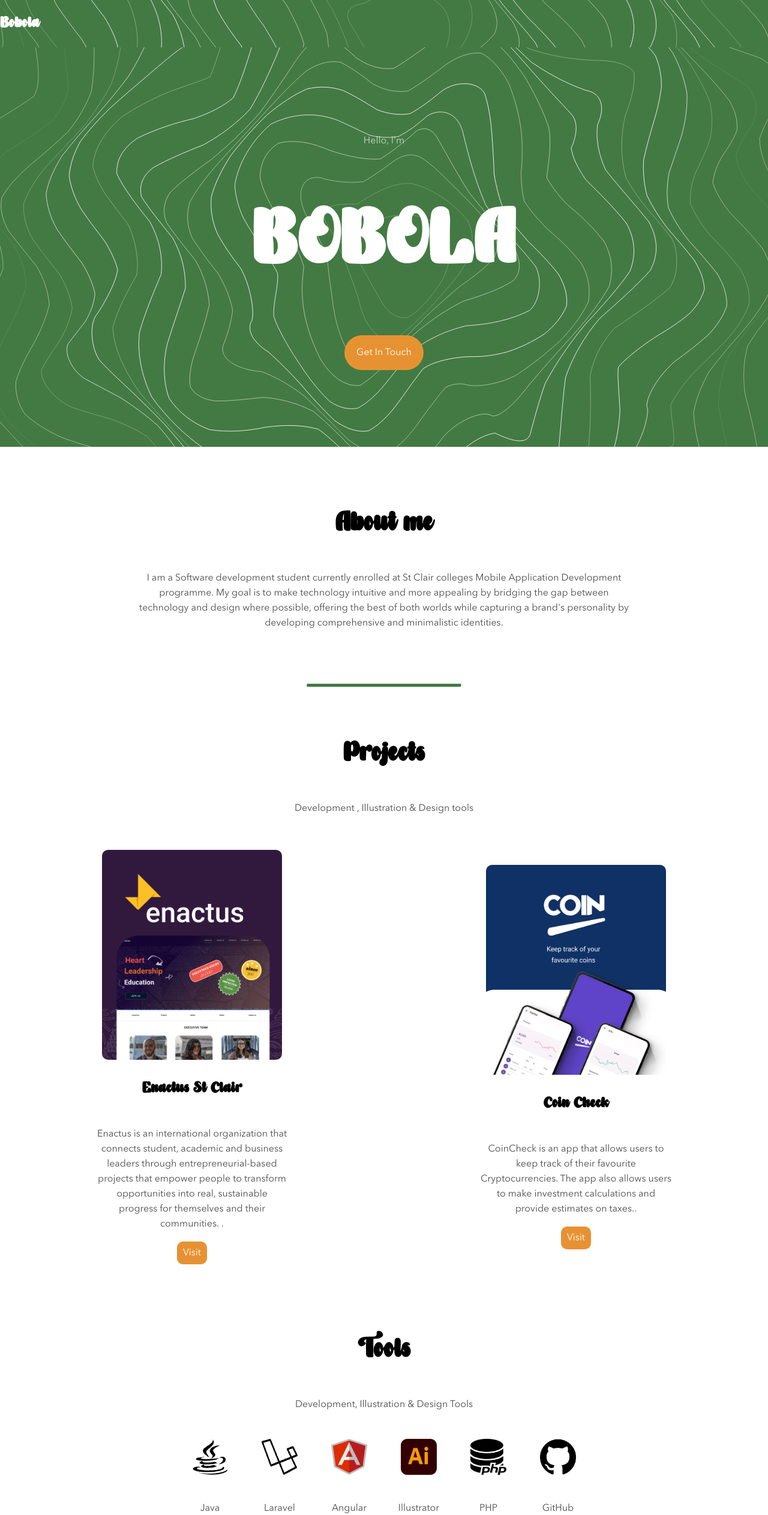
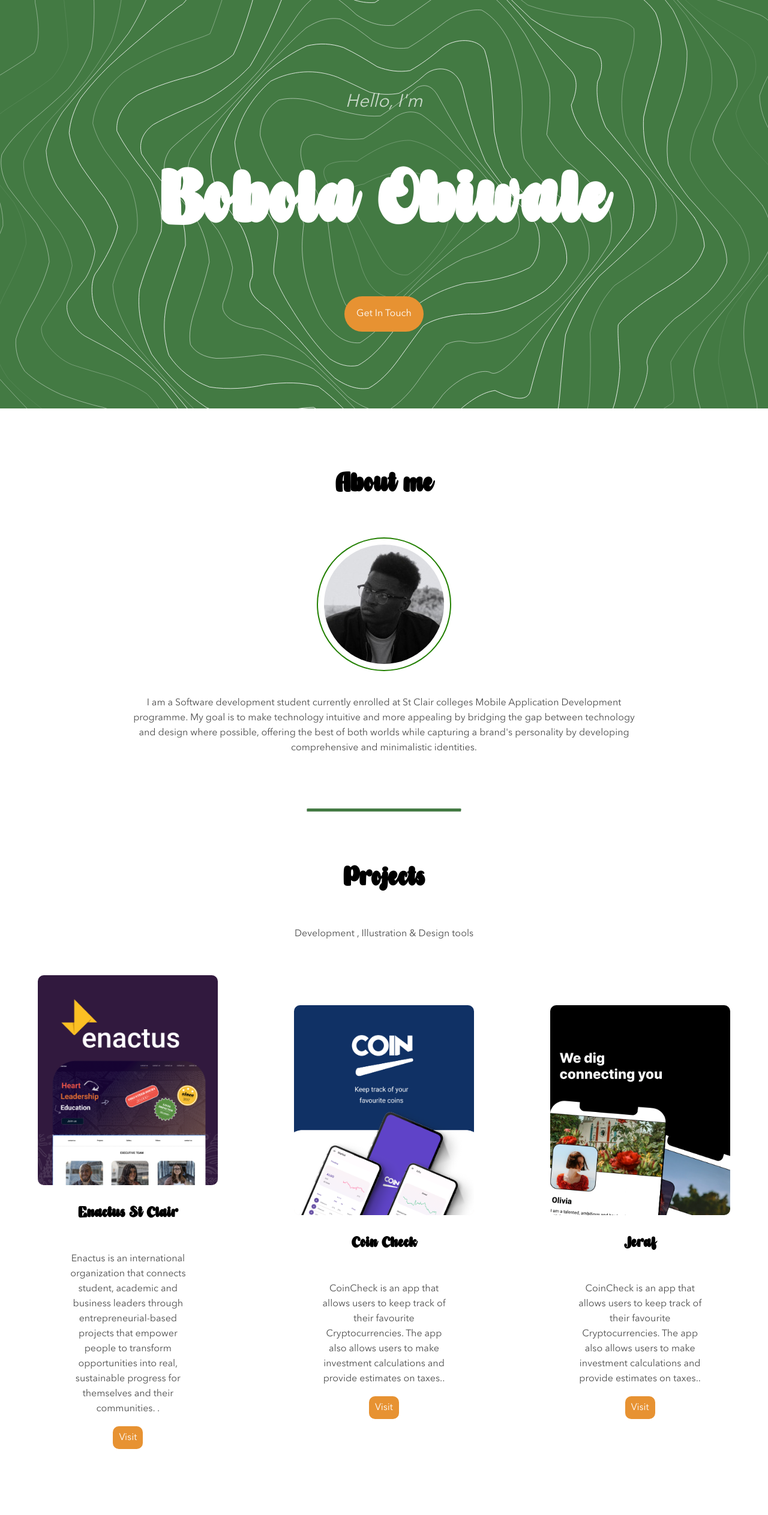
Before and after one commit to BobolaObi/MyPortfolio, an Angular app: page / in a window 1280 px wide. Shown: the top 2526 px of the page at 60% size. Built offline with nearby package versions, Linux system fonts and the light colour scheme.

Commit message:
Some Aditional changes to design and presentation

```diff
--- a/src/app/about-me/about-me.component.css
+++ b/src/app/about-me/about-me.component.css
@@ -8,5 +8,16 @@ div{
 }
 
 p {
-  width: 65%;
+  width: 66%;
 }
+
+img{
+  border-radius: 50%;
+  border: 2px solid #238002;
+  padding: 10px;
+  margin: 25px
+}
+
+span{
+
+}
--- a/src/app/about-me/about-me.component.html
+++ b/src/app/about-me/about-me.component.html
@@ -1,7 +1,7 @@
 <div>
   <h2>About me</h2>
-  <p>I am a Software development student currently enrolled at St Clair colleges Mobile Application Development programme.
-    My goal is to make technology intuitive and more appealing by bridging the gap between technology and design where possible, offering the best of both worlds while capturing a brand's personality by developing comprehensive and minimalistic identities.</p>
-
+   <img src="assets/Projects/1651413214969.jpeg" alt="">
+   <p>I am a Software development student currently enrolled at St Clair colleges Mobile Application Development programme.
+     My goal is to make technology intuitive and more appealing by bridging the gap between technology and design where possible, offering the best of both worlds while capturing a brand's personality by developing comprehensive and minimalistic identities.</p>
 </div>
 <hr>
--- a/src/app/app.component.html
+++ b/src/app/app.component.html
@@ -1,4 +1,5 @@
-<app-header></app-header>
+
+<!--<app-header></app-header>-->
 <app-title></app-title>
 <app-about-me></app-about-me>
 <app-work-category></app-work-category>
--- a/src/app/header/header.component.html
+++ b/src/app/header/header.component.html
@@ -13,9 +13,9 @@
   <nav>
     <h3>Bobola</h3>
     <ul>
-<!--      <li><a href="">about</a></li>-->
-<!--      <li><a href="">work</a></li>-->
-<!--      <li><a href="">Resume</a></li>-->
+      <li><a href="">about</a></li>
+      <li><a href="">work</a></li>
+      <li><a href="">Resume</a></li>
     </ul>
   </nav>
 </header>
--- a/src/app/title/title.component.css
+++ b/src/app/title/title.component.css
@@ -13,11 +13,9 @@ div {
   background-position: center;
   background-size: cover;
 }
-
 app-title{
   background-color: #437A43;
 }
-
 p {
   color: white;
 }
@@ -25,3 +23,11 @@ svg {
   transition: opacity 1s ease 2s;
   z-index: 1;
 }
+input{
+  background-color: #E79232;
+  font-family: 'AvenirNextLTPro-Regular';
+  border-radius: 50px;
+  padding: 20px;
+  color: white;
+  border:0px
+}
--- a/src/app/title/title.component.html
+++ b/src/app/title/title.component.html
@@ -1,16 +1,17 @@
 <div>
   <section id="main_Section">
     <article>
-      <p>
-        <!--        Different font plus its curved-->
+      <p style="font-size: 30px; font-style: italic;">
+        <!--  Different font plus its curved-->
         Hello, I'm
       </p>
-      <h1> BOBOLA </h1>
+      <h1> Bobola Obiwale</h1>
       <!-- The BUTTON isnt an a tag link its an INPUT type hence -->
-      <input type=button onClick="parent.location='html/about.html'" value='Get In Touch'>
 
+      <a  href="https://www.linkedin.com/in/bobola-obi-717409239/">
+        <input type=button onClick="https://www.linkedin.com/in/bobola-obi-717409239/" value='Get In Touch'>
 
+      </a>
     </article>
   </section>
-
 </div>
--- a/src/app/work-category/work-category.component.html
+++ b/src/app/work-category/work-category.component.html
@@ -1,12 +1,12 @@
 <body>
   <div>
-    <h2> Projects </h2>
+    <h2>Projects </h2>
     <p>Development , Illustration & Design tools</p>
   </div>
 
  <section>
     <!-- This will be content from the database -->
-   <span *ngFor="let items of project  | slice:0:2; let i=index ">
+   <span *ngFor="let items of project  | slice:0:3; let i=index ">
     <img src="{{items.image}}" alt="">
     <h4> {{items.title}}</h4>
      <p>{{items.description}}</p>
--- a/src/app/work-category/work-category.component.ts
+++ b/src/app/work-category/work-category.component.ts
@@ -15,21 +15,21 @@ export class WorkCategoryComponent implements OnInit {
       //Json type format
       //Use this in html if content image is not existing <img *ngIf="content?.imgURL" (click)="logId()" [src]="content?.imgURL">
       {
-        link: "",
+        link: "https://enactus-test.netlify.app",
         image: "assets/Projects/enactus-thumb.png",
         title: "Enactus St Clair",
         description: "Enactus is an international organization that connects student, academic and business leaders through entrepreneurial-based projects that empower people to transform opportunities into real, sustainable progress for themselves and their communities. .",
       },
       {
-        link: "",
+        link: "https://coincheck-8326f.web.app",
         image: "assets/Projects/coincheck-thumb.png",
         title: "Coin Check ",
         description: "CoinCheck is an app that allows users to keep track of their favourite Cryptocurrencies. The app also allows users to make investment calculations and provide estimates on taxes..",
       },
       {
-        link: "",
-        image: "https://coincheck-8326f.web.app/assets/ipadCropped.png",
-        title: "Coin Check",
+        link: "https://jerafcard-50782.web.app",
+        image: "assets/Projects/Jeraf.png",
+        title: "Jeraf",
         description: "CoinCheck is an app that allows users to keep track of their favourite Cryptocurrencies. The app also allows users to make investment calculations and provide estimates on taxes..",
   },      {
         link: "",
```
Also changed, not shown: src/assets/Projects/1651413214969.jpeg (added), src/assets/Projects/Jeraf.png (added).
